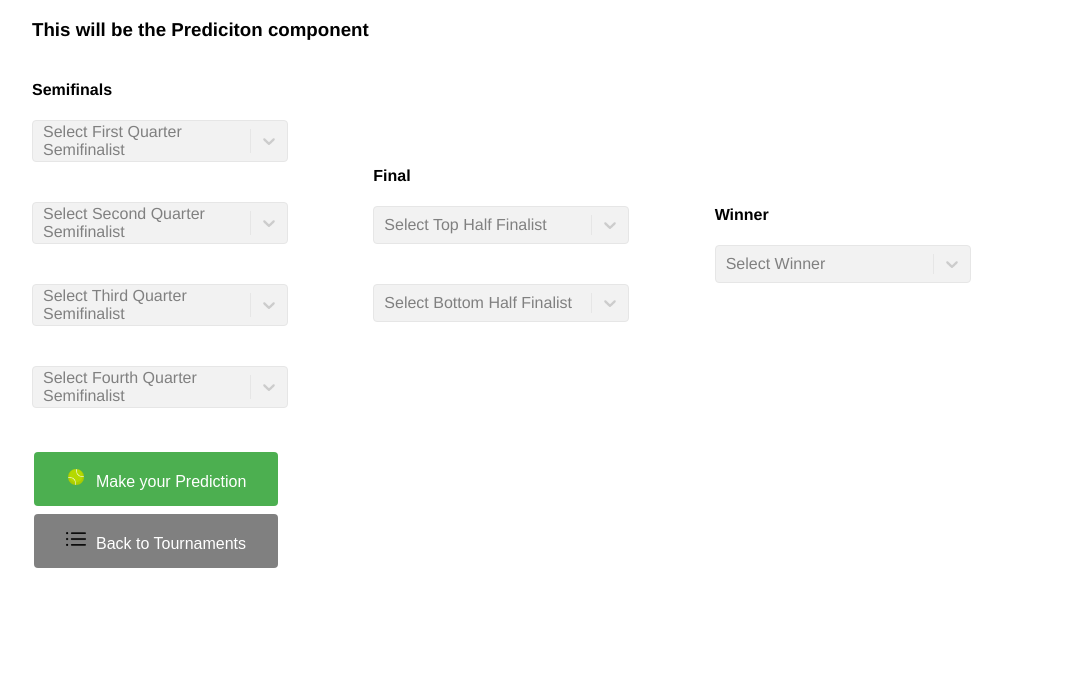
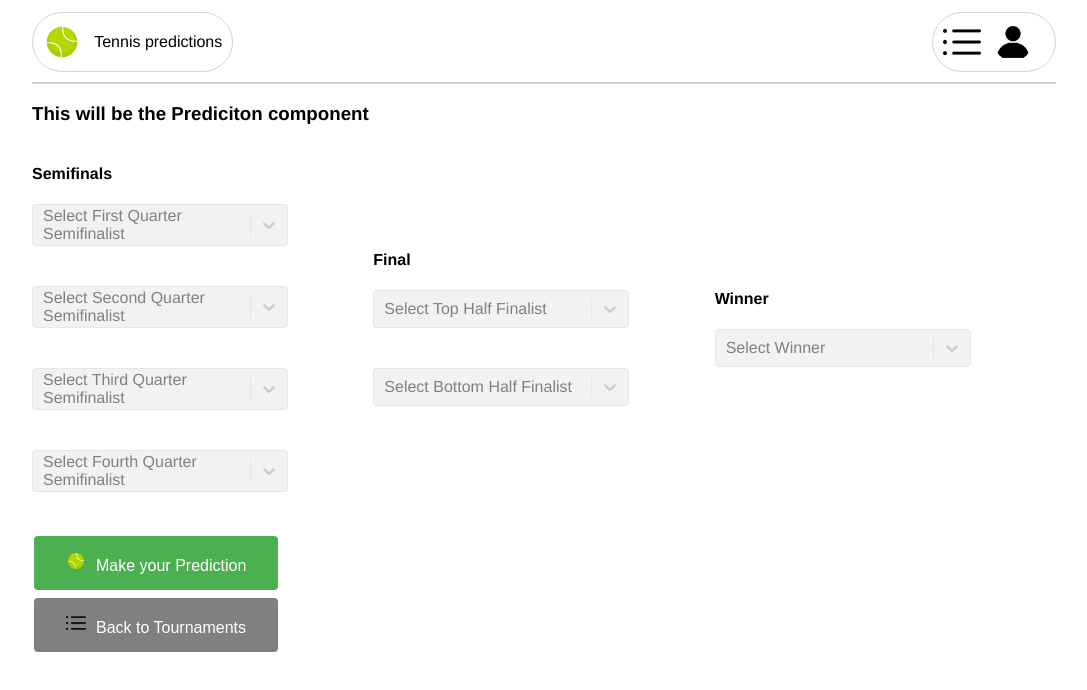
Before and after one commit to mbesio/tennis-bracket-fe, a React (Vite) app: page /prediction/1 in a window 1280 px wide. Shown: the top 690 px of the page, without its empty margins (96-1183 px from the left). Built offline with nearby package versions, Linux system fonts and the light colour scheme; no server answers.

Commit message:
added header and dropdown with logout and go to admin buttons

```diff
--- a/src/App.tsx
+++ b/src/App.tsx
@@ -13,6 +13,7 @@ import AdminSelectQuarter from './components/Admin/AdminSelectQuarter'
 import ShowPredictionResult from './components/Prediction/ShowPredictionResult'
 import PrivateRoutes from './components/PrivateRoutes/PrivateRoutes'
 import AdminRoutes from './components/PrivateRoutes/AdminRoutes'
+import Header from './components/Header/Header'
 import UserContextProvider from './context/UserContext'
 
 const App = () => {
@@ -20,6 +21,7 @@ const App = () => {
     <React.StrictMode>
       <BrowserRouter>
         <UserContextProvider>
+          <Header />
           <Routes>
             <Route path="/" element={<LandingPage />} />
             <Route element={<PrivateRoutes />}>
--- a/src/components/Dashboard/Dashboard.tsx
+++ b/src/components/Dashboard/Dashboard.tsx
@@ -2,21 +2,13 @@ import React, { useContext, useEffect, useState } from 'react'
 import Tournament from './Tournament'
 import { SERVER_DOMAIN } from '../../constants/constants'
 import { UserContext } from '../../context/UserContext'
-import { useNavigate } from 'react-router-dom'
+import styles from './styles.module.css'
 
-// You should see this page only if you are not logged in
 const Dashboard = () => {
   const currentYear = 2024 // This should be dynamic and come from the backend
   const [tournaments, setTournaments] = useState([])
   const [userPredictions, setUserPredictions] = useState([])
   const { user, setUser } = useContext(UserContext)
-  const navigate = useNavigate()
-
-  const routeChange = (e) => {
-    e.stopPropagation()
-    let path = `/admin`
-    navigate(path)
-  }
 
   useEffect(() => {
     const getUser = async () => {
@@ -72,11 +64,7 @@ const Dashboard = () => {
 
   return (
     <div>
-      {/* {console.log('user.isAdmin', user.isAdmin)} */}
-      {user.isAdmin && (
-        <button onClick={(e) => routeChange(e)}>Go to Admin</button>
-      )}
-      <h1>{currentYear} tournaments</h1>
+      <h2 className={styles.centered}>{currentYear} tournaments</h2>
       {tournaments.map((tournament) => (
         <Tournament
           key={tournament.id}
--- a/src/components/Dashboard/styles.module.css
+++ b/src/components/Dashboard/styles.module.css
@@ -3,6 +3,10 @@ body {
   font-family: 'Helvetica', sans-serif;
   width: 60%; /* set the width of the body to 60% of the viewport width */
   margin: 0 auto;
+}
+
+.centered {
+  text-align: center;
 }
 
 .row {
--- /dev/null
+++ b/src/components/Header/Card.tsx
@@ -0,0 +1,17 @@
+import React from 'react'
+import styles from './styles.module.css'
+
+const Card = ({ onLogout, onGoToAdmin }) => {
+  return (
+    <div className={styles.card}>
+      <div className={styles.row} onClick={onLogout}>
+        Logout
+      </div>
+      <div className={styles.row} onClick={onGoToAdmin}>
+        Go to Admin
+      </div>
+    </div>
+  )
+}
+
+export default Card
--- /dev/null
+++ b/src/components/Header/Header.tsx
@@ -0,0 +1,91 @@
+import { useEffect, useState, useContext } from 'react'
+import TENNISBALL_ICON_PATH from '../../images/tennisball.png'
+import PROFILE_ICON_PATH from '../../images/profile.png'
+import LIST_ICON_PATH from '../../images/list.png'
+import { UserContext } from '../../context/UserContext'
+import styles from './styles.module.css'
+import { useNavigate } from 'react-router-dom'
+import Card from './Card'
+import { SERVER_DOMAIN } from '../../constants/constants'
+
+const Header = () => {
+  const [userLogo, setUserLogo] = useState(PROFILE_ICON_PATH)
+  const [showUserMenu, setShowUserMenu] = useState(false)
+  const { user, setUser } = useContext(UserContext)
+  const navigate = useNavigate()
+
+  useEffect(() => {
+    if (user.id.length > 0) {
+      setUserLogo(user.photo)
+    } else {
+      setUserLogo(PROFILE_ICON_PATH)
+    }
+  }, [user])
+
+  const backToDashBoard = () => {
+    navigate('/')
+  }
+
+  const goToAdmin = (e) => {
+    e.stopPropagation()
+    navigate('/admin')
+    setShowUserMenu(!showUserMenu)
+    // setUserLogo(PROFILE_ICON_PATH)
+  }
+
+  const onLogout = async () => {
+    try {
+      const response = await fetch(`${SERVER_DOMAIN}/auth/logout`, {
+        credentials: 'include',
+      })
+      if (!response.ok) {
+        throw new Error('The response from the server was not ok')
+      }
+      navigate('/')
+      setShowUserMenu(false)
+      setUser({
+        id: '',
+        isAdmin: false,
+        displayName: '',
+        photo: '',
+      })
+    } catch (error) {
+      console.error('There was a problem with the fetch operation', error)
+    }
+    console.log('clicked logout')
+  }
+
+  return (
+    <header className={styles.header}>
+      <button
+        className={[
+          styles.container,
+          styles.headerButton,
+          styles.ovalBorder,
+        ].join(' ')}
+        onClick={backToDashBoard}
+      >
+        <img src={TENNISBALL_ICON_PATH} alt="Logo" className={styles.logo} />
+        <div>Tennis predictions</div>
+      </button>
+      <button
+        className={[
+          styles.container,
+          styles.headerButton,
+          styles.ovalBorder,
+        ].join(' ')}
+        onClick={() => setShowUserMenu(!showUserMenu)}
+      >
+        <img src={LIST_ICON_PATH} alt="List" className={styles.logoList} />
+        <img src={userLogo} alt="User" className={styles.logo} />
+      </button>
+      {showUserMenu && (
+        <div className={styles.cardContainer}>
+          <Card onLogout={onLogout} onGoToAdmin={(e) => goToAdmin(e)} />
+        </div>
+      )}
+    </header>
+  )
+}
+
+export default Header
--- /dev/null
+++ b/src/components/Header/styles.module.css
@@ -0,0 +1,79 @@
+.header {
+  display: flex;
+  justify-content: space-between;
+  padding-top: 1.5vh;
+  padding-bottom: 10px;
+  border-bottom: 2px solid lightgray;
+  position: relative;
+}
+
+.container {
+  display: flex;
+  align-items: center;
+  /* justify-content: space-between; */
+}
+
+.logo {
+  width: 3vw;
+  max-width: 100px;
+  height: auto;
+  margin-right: 1vw;
+  border-radius: 50%;
+}
+
+.logoList {
+  width: 3vw;
+  max-width: 100px;
+  height: auto;
+  margin-right: 1vw;
+}
+
+.headerButton {
+  background: none;
+  border: none;
+  padding: 0;
+  margin: 0;
+  color: inherit;
+  font: inherit;
+  cursor: pointer;
+  text-align: left;
+  /* margin-right: 10px; */
+}
+
+.ovalBorder {
+  border: 1px solid lightgray;
+  border-radius: 50px;
+  padding: 10px;
+}
+
+.cardContainer {
+  position: absolute;
+  top: 100%; /* Position it below the header */
+  right: 0; /* Align it to the right side of the header */
+}
+
+.card {
+  border: 1px solid lightgray;
+  border-radius: 10px;
+  padding: 10px;
+  width: 80%; /* Make the width relative to the parent container */
+  max-width: 200px; /* Set a maximum width */
+  margin: 0 auto; /* Center the card */
+}
+
+.row {
+  padding: 10px;
+  cursor: pointer;
+  border-bottom: 1px solid lightgray;
+}
+
+.row:last-child {
+  border-bottom: none;
+}
+
+/* Media query for screens smaller than 600px */
+@media (max-width: 600px) {
+  .card {
+    width: 100%; /* Make the card take up the full width on small screens */
+  }
+}
```
Also changed, not shown: src/images/profile.png (added).
